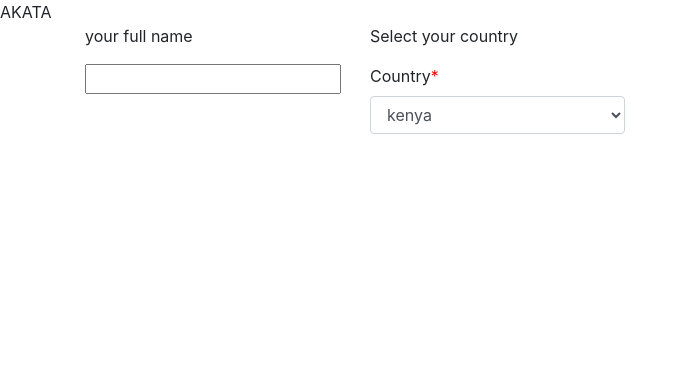
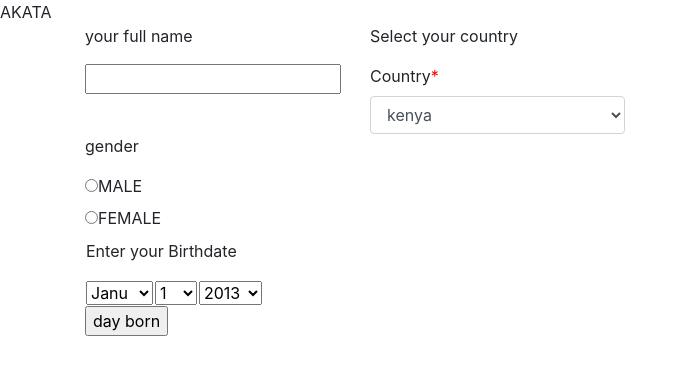
Before and after one commit to lanarokip/Akata-name, a plain HTML site: page index.html in a window 1280 px wide. Shown: the whole page, without its empty margins (0-687 px from the left). Drawn offline with nearby package versions, Linux system fonts and the light colour scheme; files that its build step writes are made by us from their sources.

Commit message:
added the date section

```diff
--- a/index.html
+++ b/index.html
@@ -6,6 +6,15 @@
     <meta name="viewport" content="width=device-width, initial-scale=1.0">
     <link rel="stylesheet" href="https://stackpath.bootstrapcdn.com/bootstrap/4.3.1/css/bootstrap.min.css" integrity="sha384-ggOyR0iXCbMQv3Xipma34MD+dH/1fQ784/j6cY/iJTQUOhcWr7x9JvoRxT2MZw1T" crossorigin="anonymous">
     <link rel="stylesheet" href="./CSS/index.css"
+    <title>AKATA</title>
+    <!DOCTYPE html>
+    <html lang="en">
+    <head>
+        <meta charset="UTF-8">
+        <meta http-equiv="X-UA-Compatible" content="IE=edge">
+        <meta name="viewport" content="width=device-width, initial-scale=1.0">
+        <link rel="stylesheet" href="https://stackpath.bootstrapcdn.com/bootstrap/4.3.1/css/bootstrap.min.css" integrity="sha384-ggOyR0iXCbMQv3Xipma34MD+dH/1fQ784/j6cY/iJTQUOhcWr7x9JvoRxT2MZw1T" crossorigin="anonymous">
+        <link rel="stylesheet" href="./CSS/index.css">
         <title>AKATA</title>
     </head>
     <body>
@@ -29,3 +38,73 @@
                     </select>
                 </div>
             </div>
+            <div>
+                <div>
+                    <p>gender</p>
+                    <label for = "gender"><input id="gender"value="gender" type="radio" name="gender">MALE</label></br>
+                    <label for = "gender"><input id ="gender" value="gender" type="radio" name="gender">FEMALE</label>
+                </div>
+            </div>
+            <div>
+                <label for = "date">
+
+
+
+    <script>
+        var month = new Array("Janu","Febr","Marc","Apri","May","Jun","Jul","Augs","Sept","Octo","Nove","Decm");
+        var startyear = "1950"; // Change the Starting year in your dropdown
+        var endyear = "2013";
+        // Change the ending year in the dropdown
+            function dayzaliwad(){
+                var month = document.birthday.birthmonth.options[document.birthday.birthmonth.selectedIndex].value;
+                var day = document.birthday.bbirthday.options[document.birthday.bbirthday.selectedIndex].value;
+                var year = document.birthday.birthyear.options[document.birthday.birthyear.selectedIndex].value;
+                var bbirthday = new Date(year,month,day);
+                var dayzaliwad = bbirthday.getDay();
+                var daysofweek = new Array("Sunday", "Monday", "Tuesday", "Wednesday", "Thursday", "Friday", "Saturday");
+                alert("You were born on a " + daysofweek[dayzaliwad]);
+                }
+        </script>
+    <form name ="birthday">
+        <div >
+            <table>
+                <tr>
+                    <td colspan="3" >
+                        <p>Enter your Birthdate</p>
+                    </td>
+                </tr>
+                <tr>
+                    <td >
+                        <select name="birthmonth" size="1">
+                            <script>
+                            for(var i=0;i<month.length;i++)
+                            document.write("<option value="+i+">"+month[i]+"</option>");
+                            </script>
+                        </select>
+                    </td>
+                    <td >
+                        <select name="bbirthday" size="1">
+                            <script>
+                            for(var j=1;j<32;j++)
+                            document.write("<option value="+j+">"+j+"</option>");
+                            </script>
+                        </select>
+                    </td>
+                    <td>
+                        <select name="birthyear" size="1">
+                            <script>
+                            for(var k=endyear;k>startyear;k--)
+                            document.write("<option value="+k+">"+k+"</option>");
+                            </script>
+                        </select>
+                    </td>
+                </tr>
+            </table>
+        </div>
+           <div >
+            <p class="click"><input value="day born" onclick="dayzaliwad()" type="button"></p>
+           </div></form>
+        </div>
+        </div>
+    </body>
+    </html>
```
Lines whose indentation alone changed are shown as unchanged.
